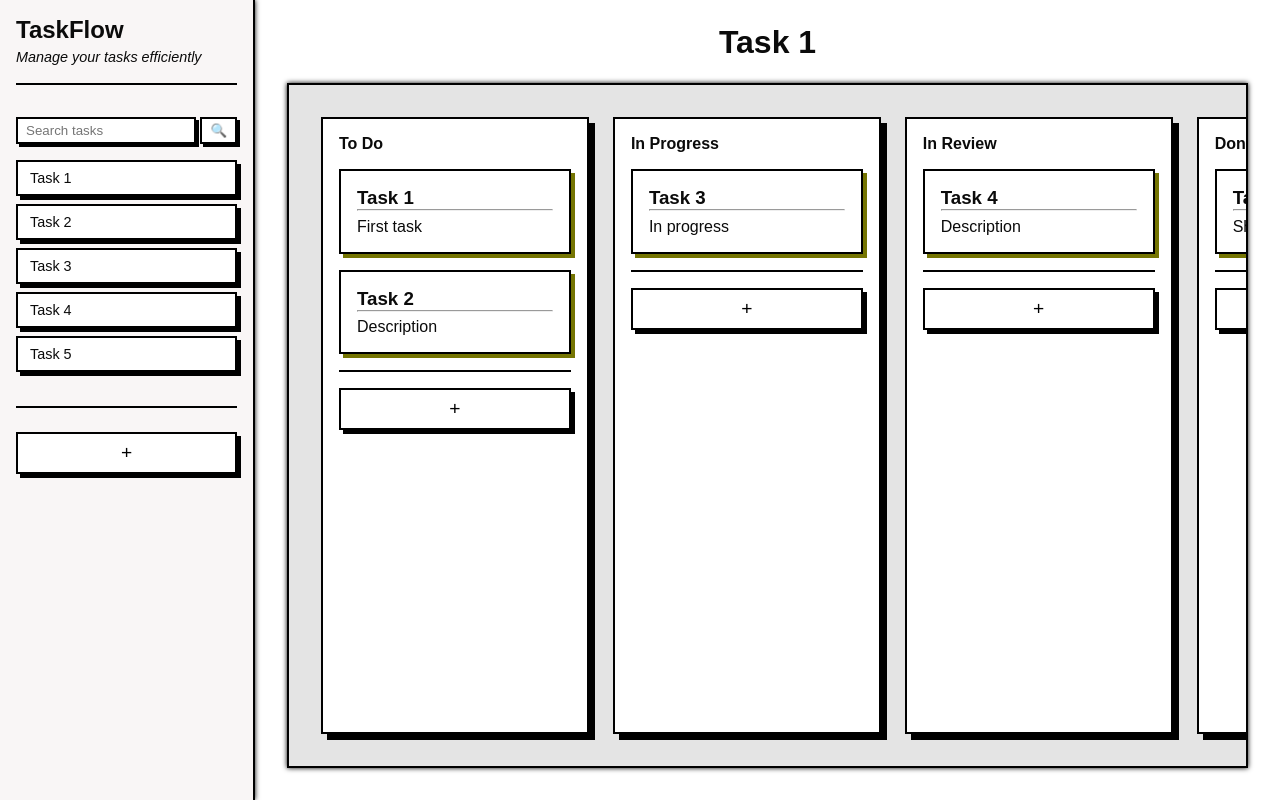
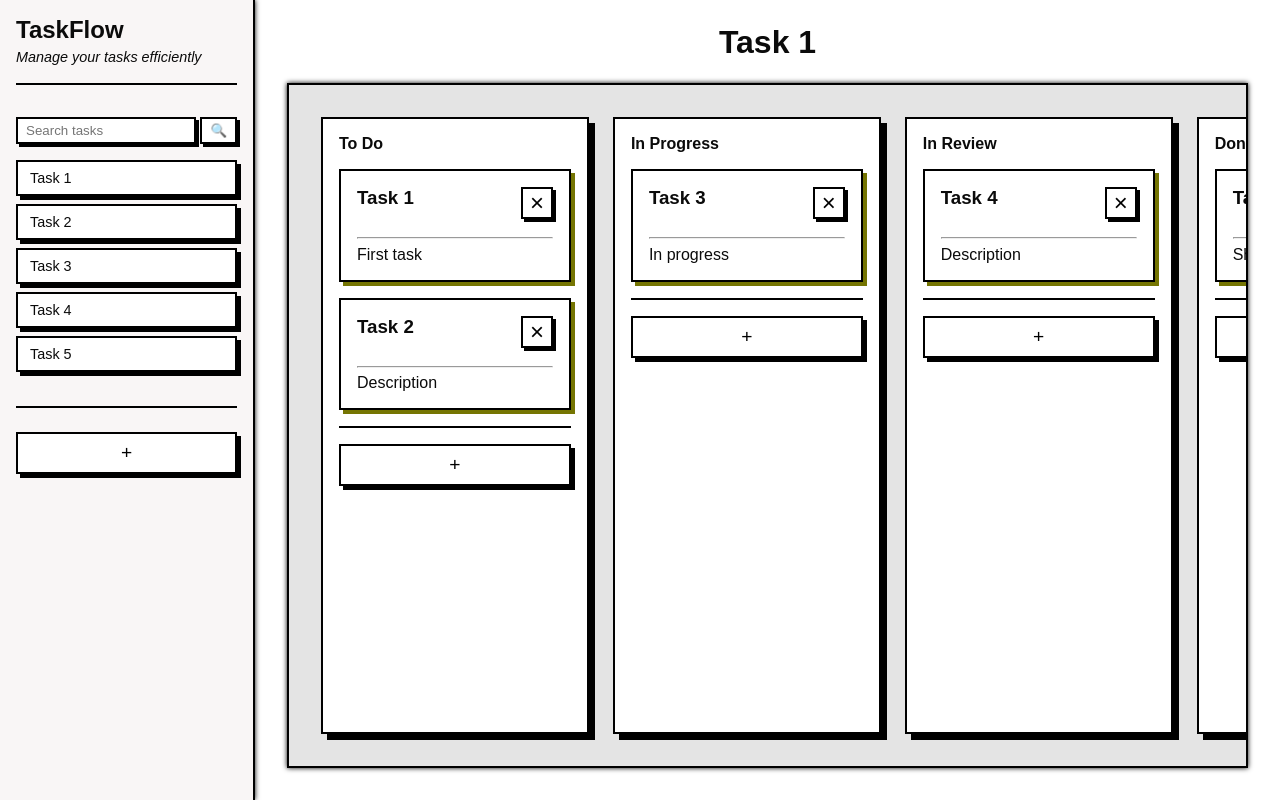
Before and after one commit to lenminh002/TaskFlow, a Next.js app: page /tasks/1 in a window 1280 px wide. Built offline with nearby package versions, Linux system fonts and the light colour scheme.

Commit message:
remove card button, add comments, and move some props from types.ts

```diff
--- a/src/app/layout.tsx
+++ b/src/app/layout.tsx
@@ -3,6 +3,7 @@ import { Geist, Geist_Mono } from "next/font/google";
 import "./globals.css";
 import NavBar from "@/components/NavBar/NavBar";
 
+// Load Google Fonts and assign them to CSS variables so they can be used throughout the app
 const geistSans = Geist({
   variable: "--font-geist-sans",
   subsets: ["latin"],
@@ -13,20 +14,27 @@ const geistMono = Geist_Mono({
   subsets: ["latin"],
 });
 
+// Page metadata used by Next.js for SEO (title tag, meta description, etc.)
 export const metadata: Metadata = {
   title: "TaskFlow",
   description: "TaskFlow is a task management application",
 };
 
+// RootLayout wraps every page in the app.
+// It provides the HTML shell, global styles, fonts, and the persistent NavBar sidebar.
 export default function RootLayout({
   children,
 }: Readonly<{
   children: React.ReactNode;
 }>) {
   return (
-    <html lang="en" className={`${geistSans.variable} ${geistMono.variable}`}>
-      <body>
+    // suppressHydrationWarning prevents errors caused by browser extensions
+    // (e.g. Grammarly, LastPass) that inject attributes into <html> or <body>
+    <html lang="en" className={`${geistSans.variable} ${geistMono.variable}`} suppressHydrationWarning>
+      <body suppressHydrationWarning>
+        {/* NavBar is fixed on the left side (255px wide) */}
         <NavBar />
+        {/* Main content area is offset to the right of the NavBar */}
         <main
           style={{
             marginLeft: "255px",
--- a/src/app/tasks/[id]/BoardClient.tsx
+++ b/src/app/tasks/[id]/BoardClient.tsx
@@ -1,9 +1,10 @@
-"use client";
+"use client"; // This component uses React state (useState), so it must run on the client
 
 import { useState } from "react";
 import Column from "@/components/Column/Column";
 import type { Task, ColumnStatus } from "@/type/types";
 
+// Define the 4 columns that make up the Kanban board.
 const BOARD_COLUMNS: { title: string; status: ColumnStatus }[] = [
     { title: "To Do", status: "todo" },
     { title: "In Progress", status: "in_progress" },
@@ -11,29 +12,47 @@ const BOARD_COLUMNS: { title: string; status: ColumnStatus }[] = [
     { title: "Done", status: "done" },
 ];
 
+// BoardClient is a client component that owns the tasks state.
+// It receives the initial tasks from the server (page.tsx) via props,
+// and manages adding/removing tasks on the client side.
 export default function BoardClient({ initialTasks, className, children }: { initialTasks: Task[]; className?: string; children?: React.ReactNode }) {
+    // Store all tasks in React state so the UI re-renders when tasks change
     const [tasks, setTasks] = useState<Task[]>(initialTasks);
 
+    // Creates a new task with a unique ID and adds it to the given column.
+    // crypto.randomUUID() generates a unique string like "3b241101-e2bb-4d7a-8613-e2e0927584a6"
     function addTask(status: ColumnStatus) {
         const newTask: Task = {
             id: crypto.randomUUID(),
             name: "New Task",
             status: status,
         };
+        // Spread the previous tasks and add the new one at the end
         setTasks((prev) => [...prev, newTask]);
+    }
+
+    // Removes a task by filtering it out of the tasks array by its ID
+    function removeTask(taskId: string) {
+        setTasks((prev) => prev.filter((task) => task.id !== taskId));
     }
 
     return (
         <div className={className}>
+            {/* Render one Column for each board column definition */}
             {BOARD_COLUMNS.map(({ title, status }) => (
                 <Column
                     key={status}
                     title={title}
                     status={status}
+                    // Only pass tasks that belong to this column's status
                     tasks={tasks.filter((t) => t.status === status)}
+                    // When the "+" button is clicked, add a task to this column
                     onAddCard={() => addTask(status)}
+                    // When the "×" button is clicked on a card, remove that task
+                    onRemoveCard={removeTask}
                 />
             ))}
+            {/* children contains the add_column button and spacer from page.tsx */}
             {children}
         </div>
     );
--- a/src/components/Card/Card.module.css
+++ b/src/components/Card/Card.module.css
@@ -6,6 +6,12 @@
     border: 2px solid #000000;
     box-shadow: 4px 4px 0px rgb(117, 117, 2);
     transition: all 0.1s ease;
+}
+
+.card_header {
+    display: flex;
+    flex-direction: row;
+    justify-content: space-between;
 }
 
 .card:hover {
@@ -17,6 +23,29 @@
     transform: translate(2px, 2px);
     box-shadow: 2px 2px 0px rgb(117, 117, 2);
     background-color: #e8e8e8;
+}
+
+.card_close {
+    flex-shrink: 0;
+    width: 2rem;
+    height: 2rem;
+    padding: 0;
+    line-height: 1;
+    font-size: 1.5rem;
+    cursor: pointer;
+    background: #ffffff;
+    border: 2px solid #000000;
+    box-shadow: 3px 3px 0px #000;
+}
+
+.card_close:hover {
+    transform: translate(-1px, -1px);
+    box-shadow: 4px 4px 0px #000;
+}
+
+.card_close:active {
+    transform: translate(1px, 1px);
+    box-shadow: 2px 2px 0px #000;
 }
 
 .card_content {
@@ -45,6 +74,7 @@
     border: 2px solid #000000;
     box-shadow: 8px 8px 0px #000;
 }
+
 .modal:hover {
     transform: translate(-2px, -2px);
     box-shadow: 10px 10px 0px #000;
@@ -75,7 +105,6 @@
     background: #ffffff;
     border: 2px solid #000000;
     box-shadow: 3px 3px 0px #000;
-    transition: all 0.1s ease;
 }
 
 .modal_close:hover {
--- a/src/components/Card/Card.tsx
+++ b/src/components/Card/Card.tsx
@@ -4,39 +4,52 @@ import { useId } from "react";
 import { createPortal } from "react-dom";
 import { useModal } from "@/hooks/useModal";
 import { useEscapeKey } from "@/hooks/useEscapeKey";
-import type { CardProps } from "@/type/types";
+import type { Task } from "@/type/types";
 import styles from "./Card.module.css";
 
-export default function Card({ task, onClick }: CardProps) {
-    const { isOpen, open, close } = useModal();
-    const titleId = useId();
-    const title = task?.name ?? "Task";
-    const description = task?.description ?? "Description";
+// Props for the Card component
+interface CardProps {
+    task?: Task;                            // The task data to display on this card
+    onClick?: () => void;                   // Optional callback when the card is clicked (before opening modal)
+    onRemoveCard?: (id: string) => void;    // Callback to remove this card from the board
+}
 
+// Card represents a single task on the Kanban board.
+// Clicking the card body opens a detail modal; clicking "×" removes the card.
+export default function Card({ task, onClick, onRemoveCard }: CardProps) {
+    const { isOpen, open, close } = useModal();     // Custom hook to manage modal open/close state
+    const title = task?.name ?? "Task";             // Fallback to "Task" if no name is provided
+    const description = task?.description ?? "Description"; // Same as title
+
+    // Allow users to close the modal by pressing the Escape key
     useEscapeKey(close, isOpen);
 
+    // When the card body is clicked, trigger any parent callback and open the modal
     const handleOpen = () => {
-        onClick?.();
-        open();
+        onClick?.();    // Call the optional parent onClick if provided
+        open();         // Open the detail modal
     };
 
+    // ----- Modal (rendered via portal into document.body) -----
+    // createPortal renders this outside the normal DOM tree so it overlays the entire page.
     const modal =
         isOpen &&
         createPortal(
+            // Backdrop: clicking it closes the modal
             <div
                 className={styles.backdrop}
                 onClick={close}
             >
+                {/* Modal content: stopPropagation prevents clicks inside from closing the modal */}
                 <div
                     className={styles.modal}
                     onClick={(e) => e.stopPropagation()}
                 >
                     <div className={styles.modal_header}>
-                        <h2 id={titleId} className={styles.modal_title}>
+                        <h2 className={styles.modal_title}>
                             {title}
                         </h2>
                         <button
-                            type="button"
                             className={styles.modal_close}
                             onClick={close}
                         >
@@ -52,21 +65,32 @@ export default function Card({ task, onClick }: CardProps) {
             document.body
         );
 
+    // ----- Card (visible on the board) -----
     return (
         <>
             <div
                 className={styles.card}
                 onClick={handleOpen}
-                role="button"
-                tabIndex={0}
-                onKeyDown={(e) => {
-                    if (e.key === "Enter" || e.key === " ") {
-                        e.preventDefault();
-                        handleOpen();
-                    }
-                }}
+
             >
-                <h3>{title}</h3>
+                <div className={styles.card_header}>
+                    <h3>{title}</h3>
+                    {/* "×" close button — removes the card from the board */}
+                    <button
+                        className={styles.card_close}
+                        onClick={(e) => {
+                            // stopPropagation prevents the card's onClick (handleOpen) from firing
+                            e.stopPropagation();
+                            // Only remove if we have a valid task ID and the callback exists
+                            if (task?.id && onRemoveCard) {
+                                onRemoveCard(task.id);
+                            }
+                        }}
+                    >
+                        ×
+                    </button>
+                </div>
+                <br />
                 <hr />
                 <div className={styles.card_content}>
                     <p>{description}</p>
--- a/src/components/Column/Column.tsx
+++ b/src/components/Column/Column.tsx
@@ -1,16 +1,35 @@
 import styles from "./Column.module.css";
 import Card from "@/components/Card/Card";
-import type { ColumnProps } from "@/type/types";
+import type { Task, ColumnStatus } from "@/type/types";
 
-export default function Column({ title, status, tasks = [], onAddCard }: ColumnProps) {
+// Props for the Column component (defined here since only Column uses it)
+interface ColumnProps {
+    title: string;                          // Display name shown at the top of the column (e.g. "To Do")
+    status: ColumnStatus;                   // Status key used as a data attribute for styling/filtering
+    tasks?: Task[];                         // Array of tasks to render as cards inside this column
+    onAddCard?: () => void;                 // Callback triggered when the "+" button is clicked
+    onRemoveCard?: (id: string) => void;    // Callback triggered when a card's "×" button is clicked
+}
+
+// Column represents a single vertical lane on the Kanban board.
+// It receives its tasks and callbacks from BoardClient (the parent).
+export default function Column({ title, status, tasks = [], onAddCard, onRemoveCard }: ColumnProps) {
     return (
         <div className={styles.column} data-status={status}>
             <h1>{title}</h1>
 
+            {/* Render a Card for each task in this column */}
             {tasks.map((task) => (
-                <Card key={task.id} task={task} />
+                <Card
+                    key={task.id}
+                    task={task}
+                    onRemoveCard={onRemoveCard}
+                />
             ))}
+
             <hr style={{ border: '1px solid #000000' }} />
+
+            {/* "+" button to add a new card to this column */}
             <button className={styles.add_card} onClick={onAddCard}>+</button>
         </div>
     );
```
Also changed, not shown: src/app/tasks/[id]/page.tsx (+8 -0 lines), src/type/types.ts (+0 -18 lines).
